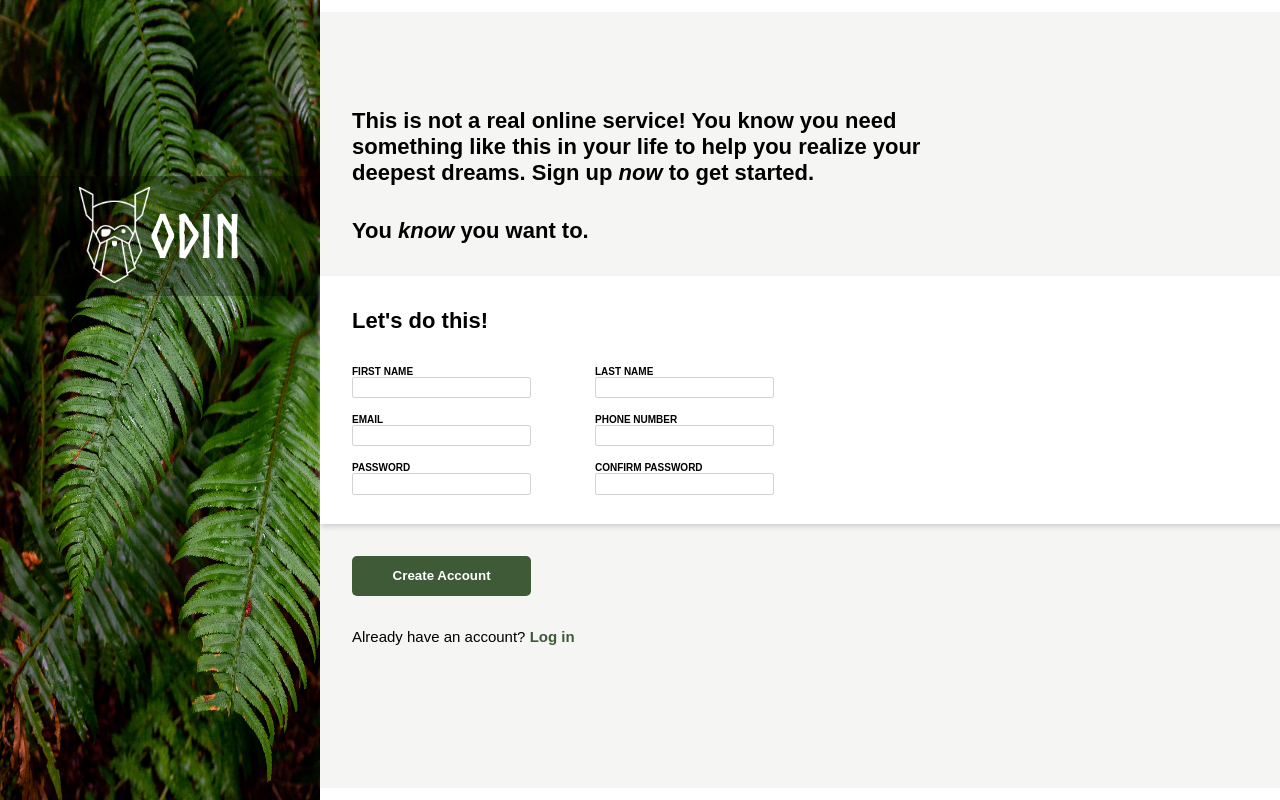
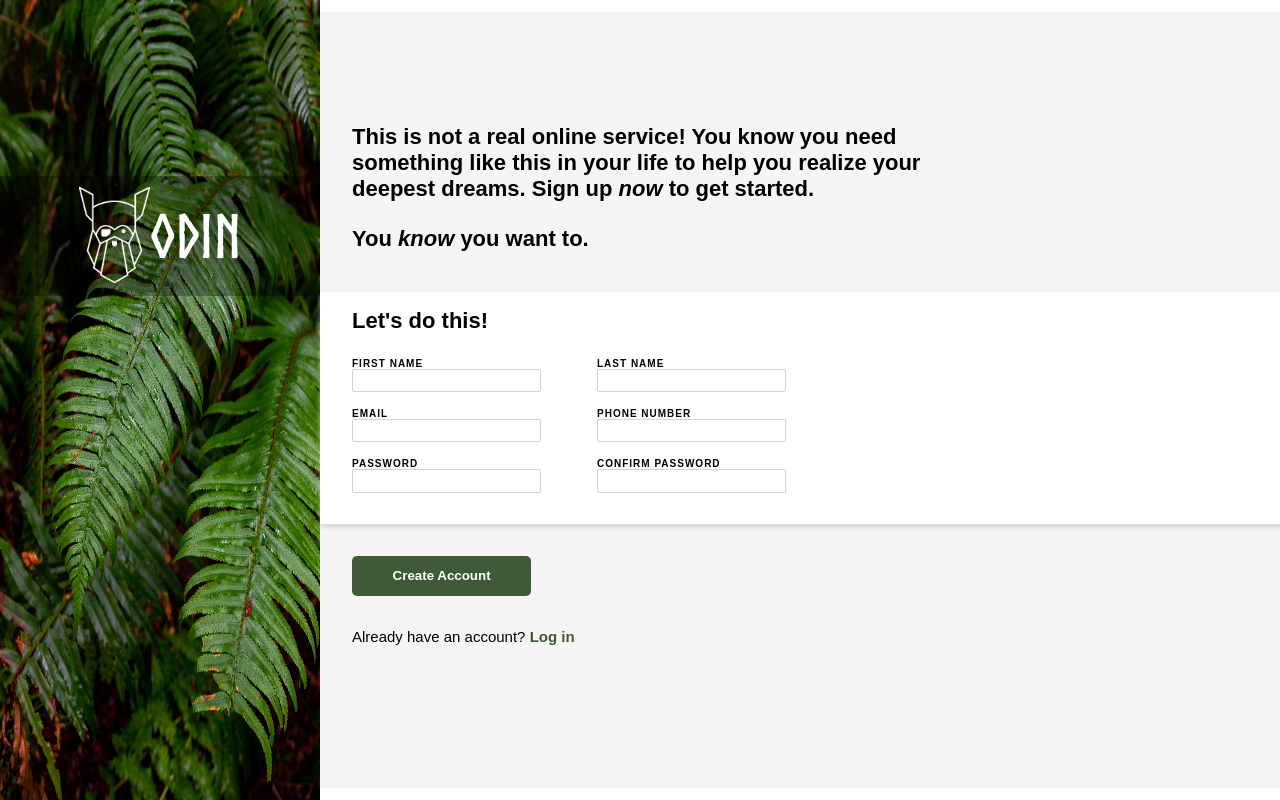
Before and after one commit to sigmu92/Sign-Up-Form, a plain HTML site: page index.html in a window 1280 px wide. Shown: the top 800 px of the page. Drawn offline with Linux system fonts and the light colour scheme.

Commit message:
Add text input styling

```diff
--- a/style.css
+++ b/style.css
@@ -76,6 +76,7 @@ body {
     justify-content: flex-end;
     padding-left: var(--right-padding);
     background-color: var(--background-color);
+    padding-bottom: 1rem;
 }
 
 .main {
@@ -85,7 +86,7 @@ body {
     flex-direction: column;
     justify-content: flex-start;
     padding-left: var(--right-padding);
-    padding-top: 2rem;
+    padding-top: 1rem;
     box-shadow: 1px 3px 5px #d3d3d3;
     z-index: 1;
 }
@@ -93,32 +94,27 @@ body {
 form {
     font-family: var(--text-font);
     font-size: 10px;
+    letter-spacing: 1px;
     font-weight: bold;
-    padding: 0;
-    margin: 0;
+
     display: flex;
 }
 
 fieldset{
-    padding: 0;
-    margin-right: 0;
     display: flex;
     flex-direction: column;
     justify-content: center;
     border-style: none;
-    margin-right: 4rem;
+    margin-right: 3.5rem;
 }
 
-input {
-
-}
 
 .text {
     font-family: var(--text-font);
     font-weight: bolder;
     font-size: 22px;
     width: 50%;
-    margin-bottom: 2rem;
+    margin-bottom: 1.5rem;
 }
 
 .footer {
@@ -146,12 +142,29 @@ button {
 }
 
 input {
+    outline: none;
     border-style: solid;
     border-radius: 2px;
     border-width: 1px;
     border-color: #d3d3d3;
     height: 1.2rem;
     margin-bottom: 1rem;
+    padding: 1px 5px;
+}
+
+input[type=text]:focus {
+    border: 1px solid blue;
+    box-shadow: 1px 1px 5px #d3d3d3;
+}
+
+input:active {
+    border: 1px solid blue;
+    box-shadow: 1px 1px 5px #d3d3d3;
+}
+
+
+input:invalid {
+    border-style: solid;
 }
 
 a {
```
